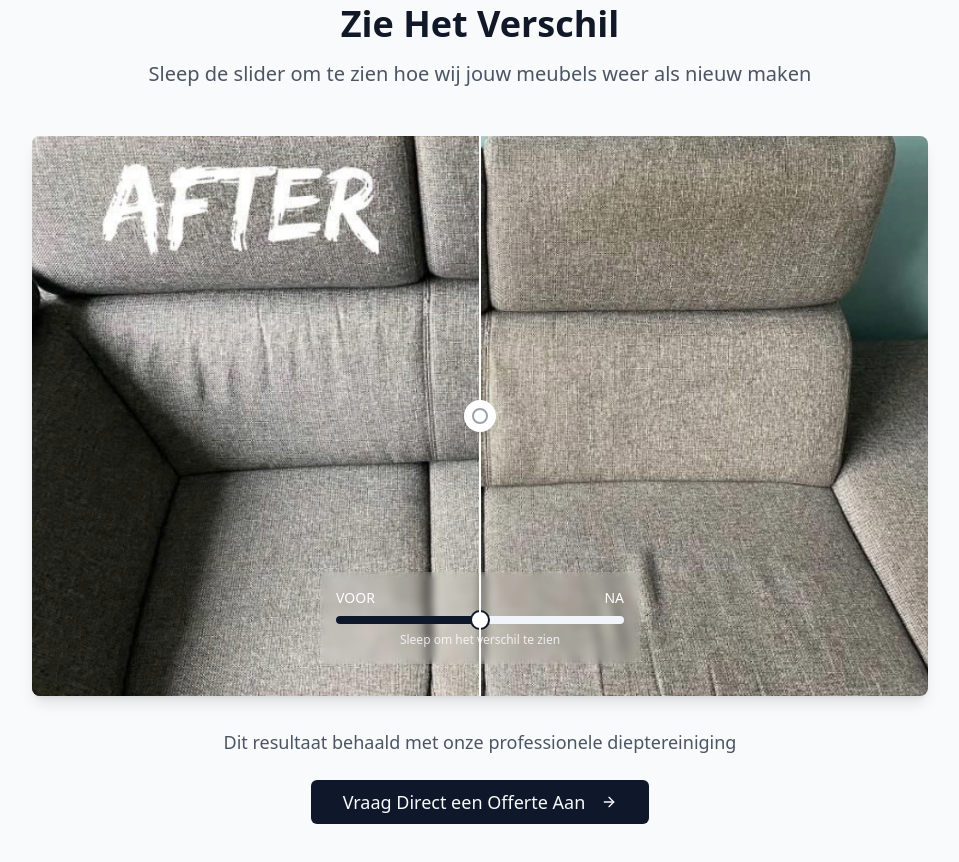
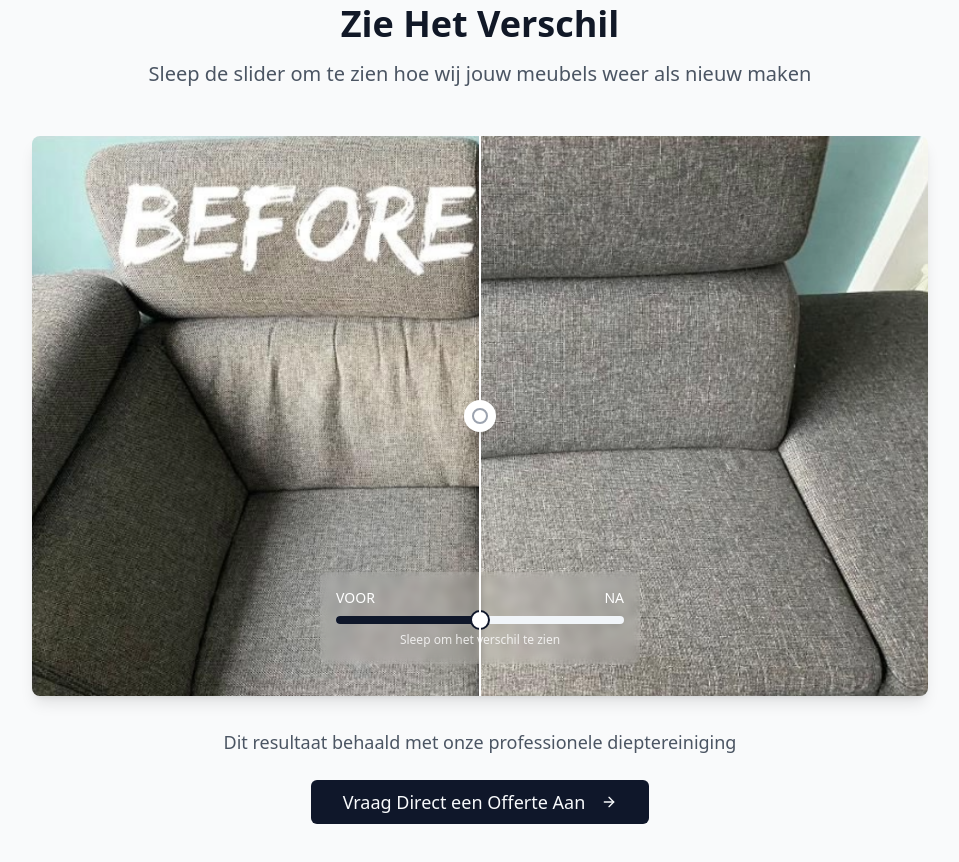
Before and after one commit to yourimarketing/meubelreinigingsexpert, a React (Vite) app: page / in a window 1280 px wide. Shown: the part 860-1722 px from the top of the page, without its empty margins (160-1119 px from the left). Built offline with nearby package versions, Linux system fonts and the light colour scheme.

Commit message:
Fix slider behavior
Adjust slider to show before on the left and after on the right when centered.

```diff
--- a/src/components/BeforeAfterSlider.tsx
+++ b/src/components/BeforeAfterSlider.tsx
@@ -20,8 +20,13 @@ const BeforeAfterSlider = ({
 
   return (
     <div className={`relative w-full h-full ${className}`}>
-      {/* Before Image (Background) */}
-      <div className="absolute inset-0">
+      {/* Before Image (Left side) */}
+      <div
+        className="absolute inset-0"
+        style={{
+          clipPath: `inset(0 ${100 - sliderValue[0]}% 0 0)`
+        }}
+      >
         <img
           src={beforeImage}
           alt={beforeAlt}
@@ -29,11 +34,11 @@ const BeforeAfterSlider = ({
         />
       </div>
 
-      {/* After Image (Clipped) */}
+      {/* After Image (Right side) */}
       <div
         className="absolute inset-0"
         style={{
-          clipPath: `inset(0 ${100 - sliderValue[0]}% 0 0)`
+          clipPath: `inset(0 0 0 ${sliderValue[0]}%)`
         }}
       >
         <img
```
